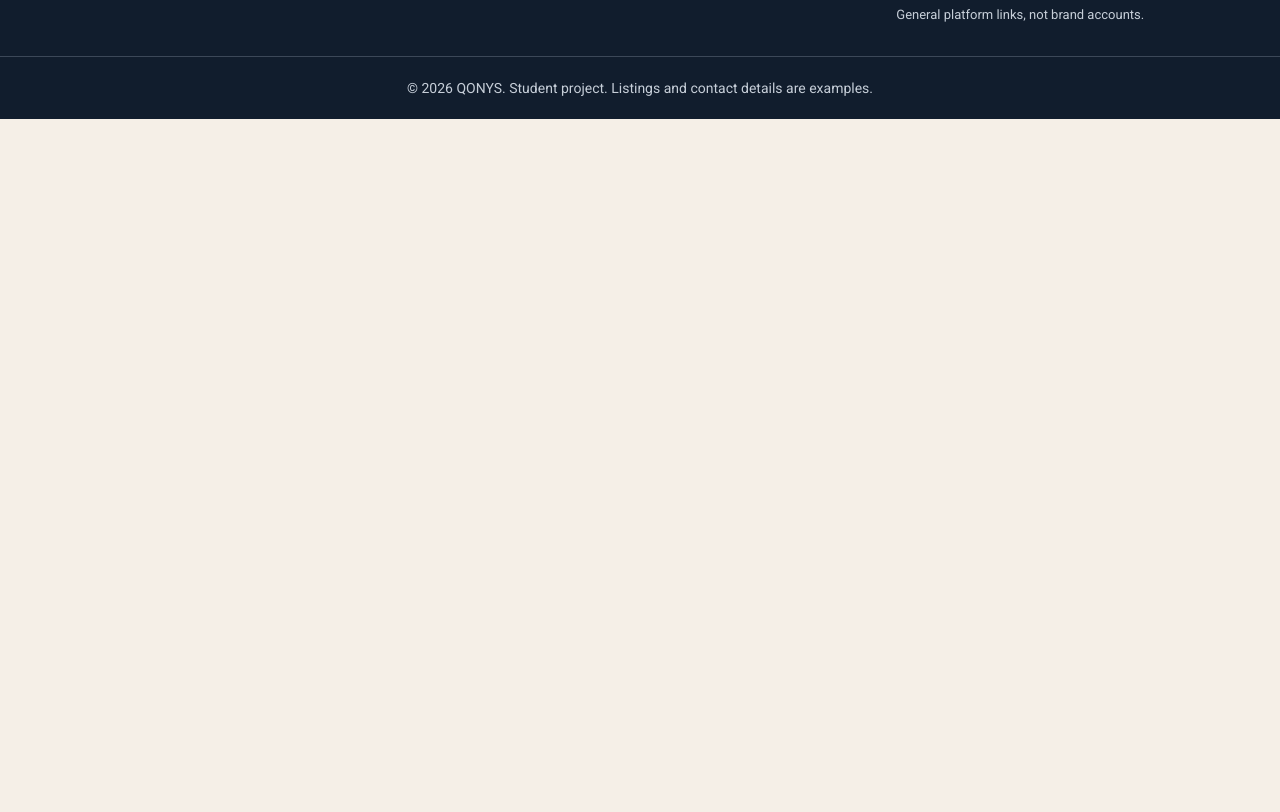
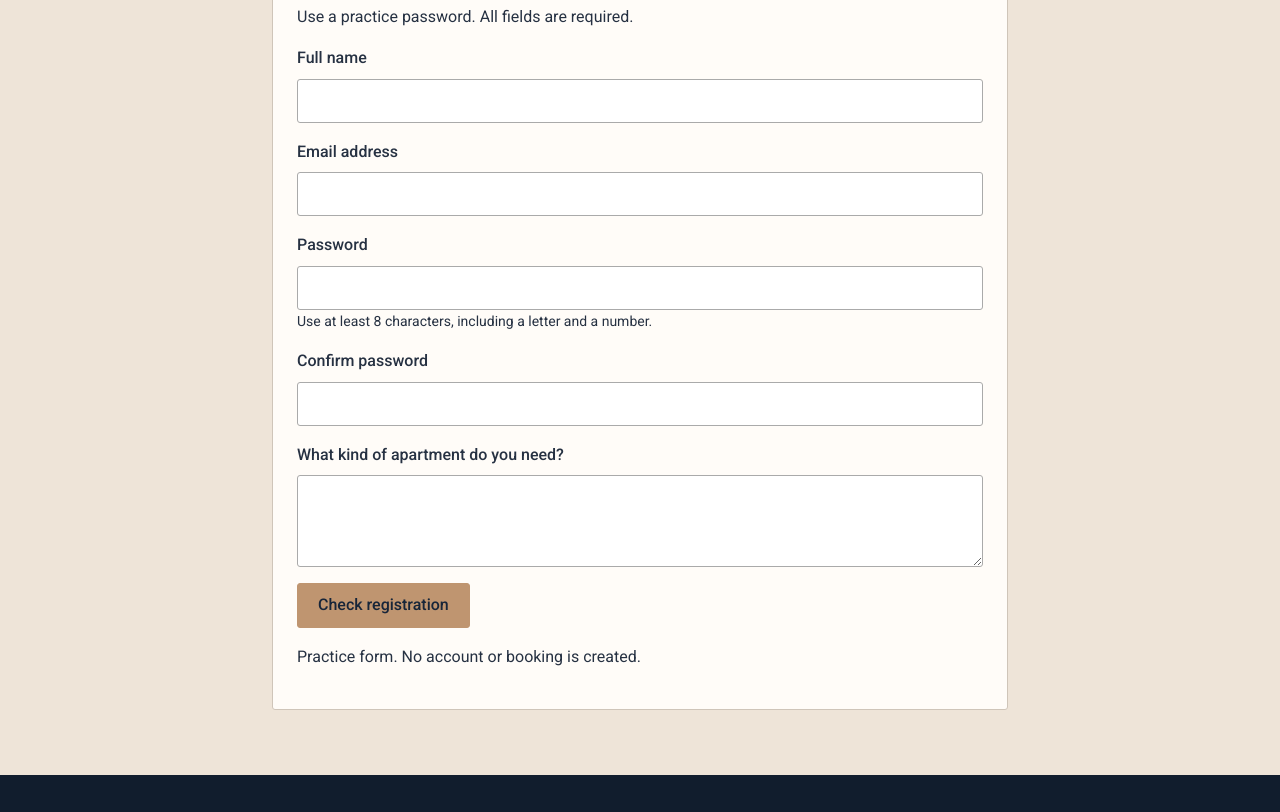
Before and after one commit to temirlan-fr/midterm-apartment-renting, a plain HTML site: page contact.html in a window 1280 px wide. Shown: the part 1237-2049 px from the top of the page. Before the commit the page ends 1356 px from the top, so only its background shows below. Drawn offline with nearby package versions, Linux system fonts and the light colour scheme.

Commit message:
Akshit: Add renter registration form to Contact"

```diff
--- a/contact.html
+++ b/contact.html
@@ -96,6 +96,48 @@
                 </div>
             </div>
         </section>
+
+        <section class="section soft-section">
+            <div class="container">
+                <div class="row justify-content-center">
+                    <div class="col-md-8">
+                        <form id="registration" class="contact-form" action="#registration-note">
+                            <h2>Renter Registration</h2>
+                            <p>Use a practice password. All fields are required.</p>
+
+                            <div class="mb-3">
+                                <label for="reg-name" class="form-label">Full name</label>
+                                <input id="reg-name" class="form-control" type="text" autocomplete="name" required>
+                            </div>
+
+                            <div class="mb-3">
+                                <label for="reg-email" class="form-label">Email address</label>
+                                <input id="reg-email" class="form-control" type="email" autocomplete="email" required>
+                            </div>
+
+                            <div class="mb-3">
+                                <label for="reg-password" class="form-label">Password</label>
+                                <input id="reg-password" class="form-control" type="password" autocomplete="new-password" minlength="8" required>
+                                <small class="d-block">Use at least 8 characters, including a letter and a number.</small>
+                            </div>
+
+                            <div class="mb-3">
+                                <label for="reg-confirm" class="form-label">Confirm password</label>
+                                <input id="reg-confirm" class="form-control" type="password" autocomplete="new-password" required>
+                            </div>
+
+                            <div class="mb-3">
+                                <label for="reg-message" class="form-label">What kind of apartment do you need?</label>
+                                <textarea id="reg-message" class="form-control" rows="3" required></textarea>
+                            </div>
+
+                            <button type="submit" class="btn main-button">Check registration</button>
+                            <p id="registration-note" class="mt-3" role="status">Practice form. No account or booking is created.</p>
+                        </form>
+                    </div>
+                </div>
+            </div>
+        </section>
     </main>
 
     <footer>
```
